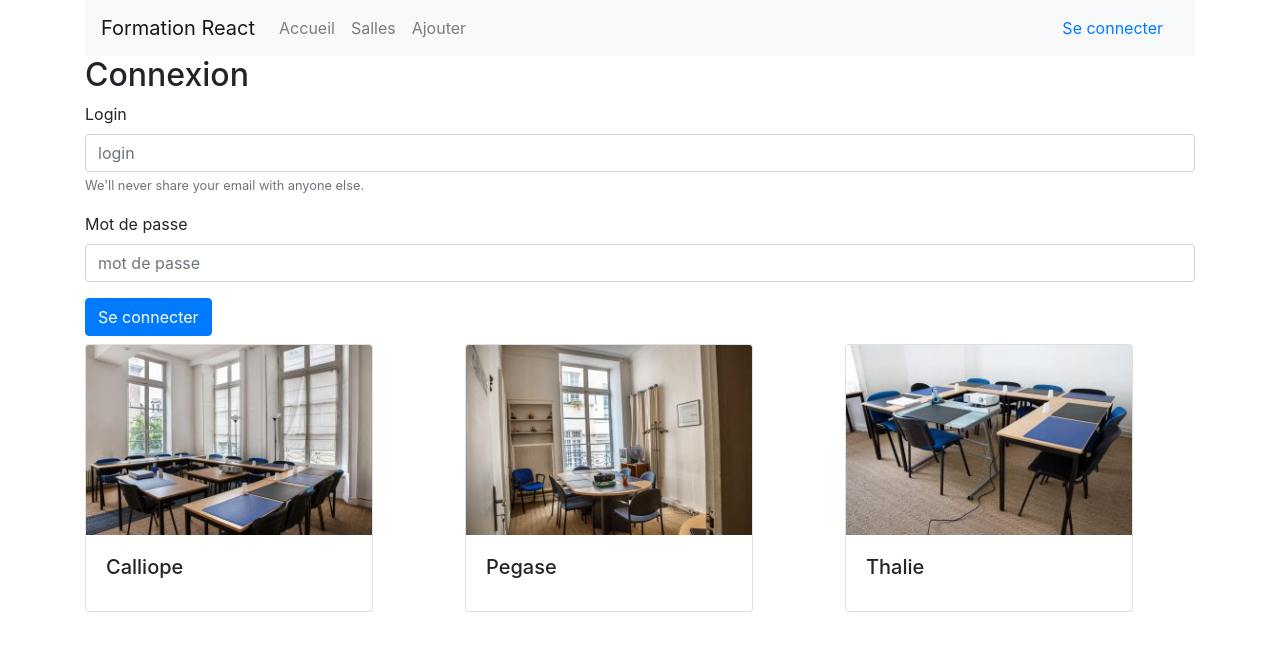
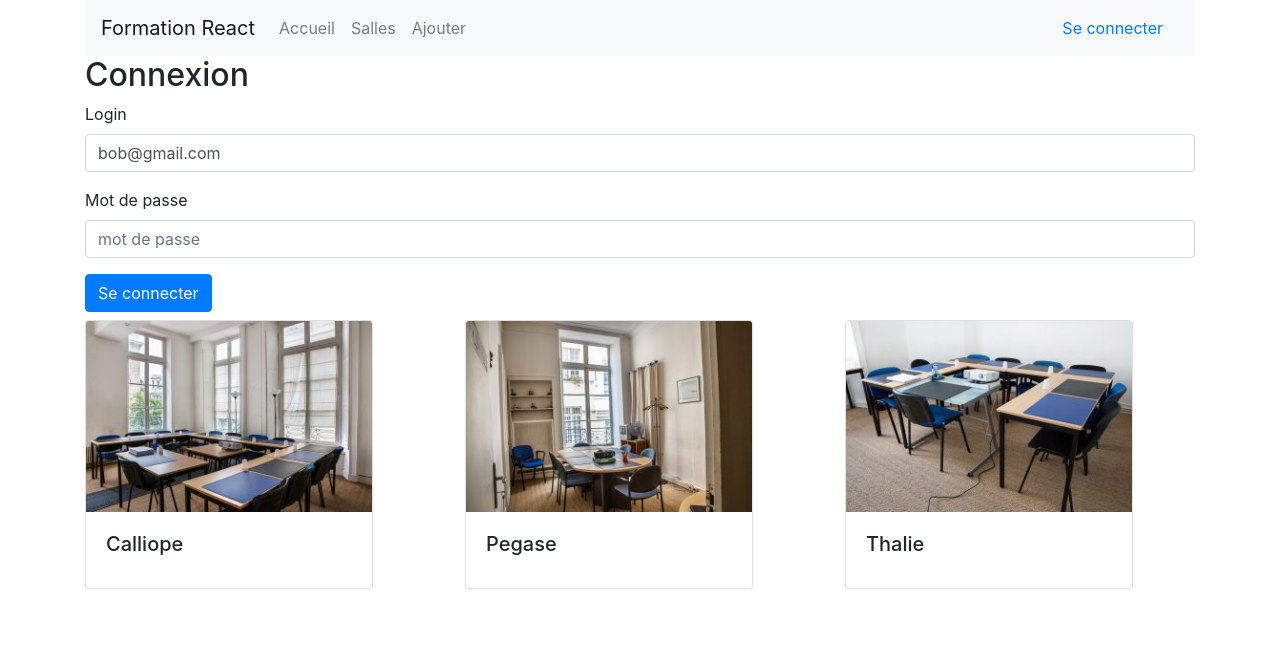
Before and after one commit to bart120/react1019, a React (Create React App) app: page /login in a window 1280 px wide. Shown: the top 650 px of the page. Built offline with nearby package versions, Linux system fonts and the light colour scheme.

Commit message:
props state event

```diff
--- a/package.json
+++ b/package.json
@@ -4,6 +4,7 @@
   "private": true,
   "dependencies": {
     "bootstrap": "^4.3.1",
+    "prop-types": "^15.7.2",
     "react": "^16.10.2",
     "react-bootstrap": "^1.0.0-beta.14",
     "react-dom": "^16.10.2",
--- a/src/components/login-form.js
+++ b/src/components/login-form.js
@@ -1,27 +1,63 @@
 import React from 'react';
 import Form from 'react-bootstrap/Form';
 import Button from 'react-bootstrap/Button';
+import PropTypes from 'prop-types';
 
 class LoginForm extends React.Component {
 
+    static propTypes = {
+        onLogin: PropTypes.func.isRequired,
+        login: PropTypes.string,
+        password: PropTypes.string
+    };
+
+    valid = true;
+
     state = {
-        login: '',
-        password: ''
+        login: this.props.login || '',
+        password: this.props.password || '',
+        errors: {
+            errorLogin: '',
+            errorPassword: ''
+        }
     }
 
+
     onSubmit = (event) => {
-
+        event.preventDefault();
+        this.checkValues();
+        if (this.valid) {
+            this.props.onLogin(this.state, event);
+        }
     }
 
     onChange = (event) => {
         this.setState({ [event.target.name]: event.target.value });
+        //this.checkValues();
         // console.log(this.state);
+
     }
 
     checkValues = () => {
+        this.valid = true;
+        this.setState({
+            errors: {
+                errorLogin: '',
+                errorPassword: ''
+            }
+        });
         const regEmail = /^(([^<>()\[\]\\.,;:\s@"]+(\.[^<>()\[\]\\.,;:\s@"]+)*)|(".+"))@((\[[0-9]{1,3}\.[0-9]{1,3}\.[0-9]{1,3}\.[0-9]{1,3}\])|(([a-zA-Z\-0-9]+\.)+[a-zA-Z]{2,}))$/
-
+        if (!regEmail.test(this.state.login)) {
+            this.setState({ errors: Object.assign(this.state.errors, { errorLogin: 'Email invalide' }) });
+            this.valid = false;
+        }
+        //console.log(this.state);
         const regPassword = /^.*(?=.*\d)(?=.*[a-z])(?=.*[A-Z])(?=.*[\W]){6,25}.*$/;
+        if (!regPassword.test(this.state.password)) {
+            this.valid = false;
+            this.setState({ errors: Object.assign(this.state.errors, { errorPassword: 'Mot de passe invalide' }) });
+        }
+        //console.log(this.state);
     }
 
     render() {
@@ -29,15 +65,22 @@ class LoginForm extends React.Component {
             <Form noValidate onSubmit={this.onSubmit}>
                 <Form.Group controlId="formBasicEmail">
                     <Form.Label>Login</Form.Label>
-                    <Form.Control type="email" placeholder="login" onChange={this.onChange} name="login" />
-                    <Form.Text className="text-muted">
-                        We'll never share your email with anyone else.
-                </Form.Text>
+                    <Form.Control type="email" placeholder="login" onChange={this.onChange} name="login" value={this.state.login} />
+                    {this.state.errors.errorLogin !== null && this.state.errors.errorLogin !== '' ? (
+                        <Form.Text className="alert alert-danger">
+                            {this.state.errors.errorLogin}
+                        </Form.Text>
+                    ) : (<></>)}
                 </Form.Group>
 
                 <Form.Group controlId="formBasicPassword">
                     <Form.Label>Mot de passe</Form.Label>
-                    <Form.Control type="password" placeholder="mot de passe" onChange={this.onChange} name="password" />
+                    <Form.Control type="password" placeholder="mot de passe" onChange={this.onChange} name="password" value={this.state.password} />
+                    {this.state.errors.errorPassword !== null && this.state.errors.errorPassword !== '' ? (
+                        <Form.Text className="alert alert-danger">
+                            {this.state.errors.errorPassword}
+                        </Form.Text>
+                    ) : (<></>)}
                 </Form.Group>
 
                 <Button variant="primary" type="submit">
--- a/src/pages/login/login.js
+++ b/src/pages/login/login.js
@@ -3,11 +3,17 @@ import LoginForm from '../../components/login-form';
 
 class Login extends React.Component {
     state = {}
+
+    onLogin = (values, event) => {
+        //appel serveur
+        console.log(values);
+    }
+
     render() {
         return (
             <>
                 <h2>Connexion</h2>
-                <LoginForm />
+                <LoginForm onLogin={this.onLogin} login="bob@gmail.com" />
             </>
         );
     }
```
